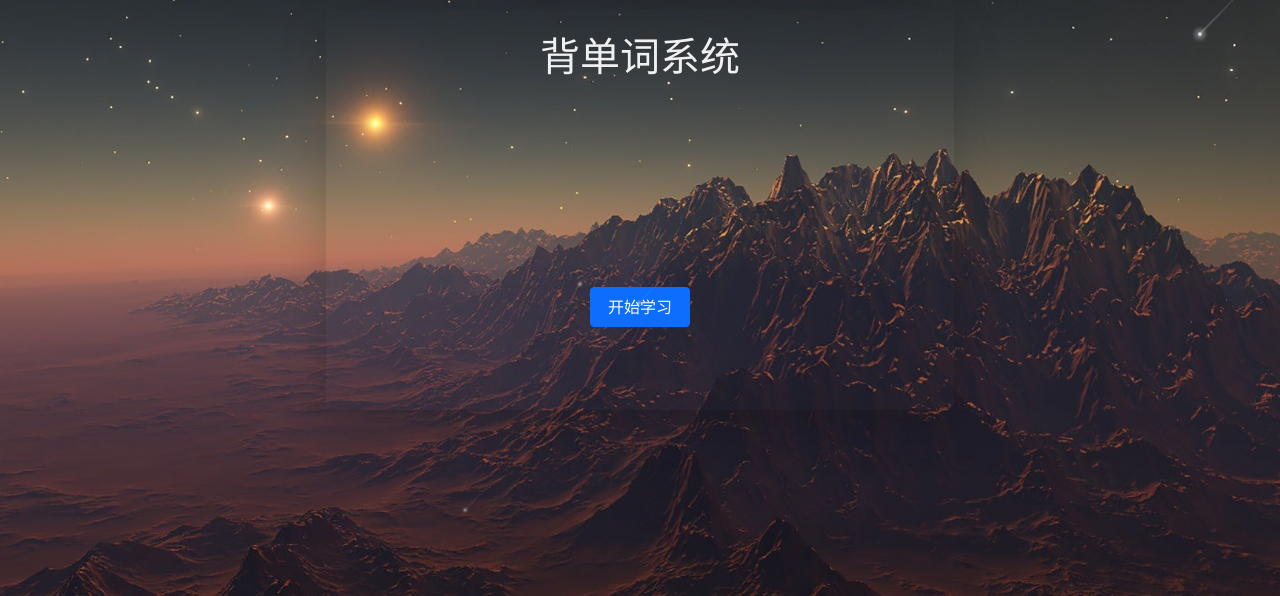
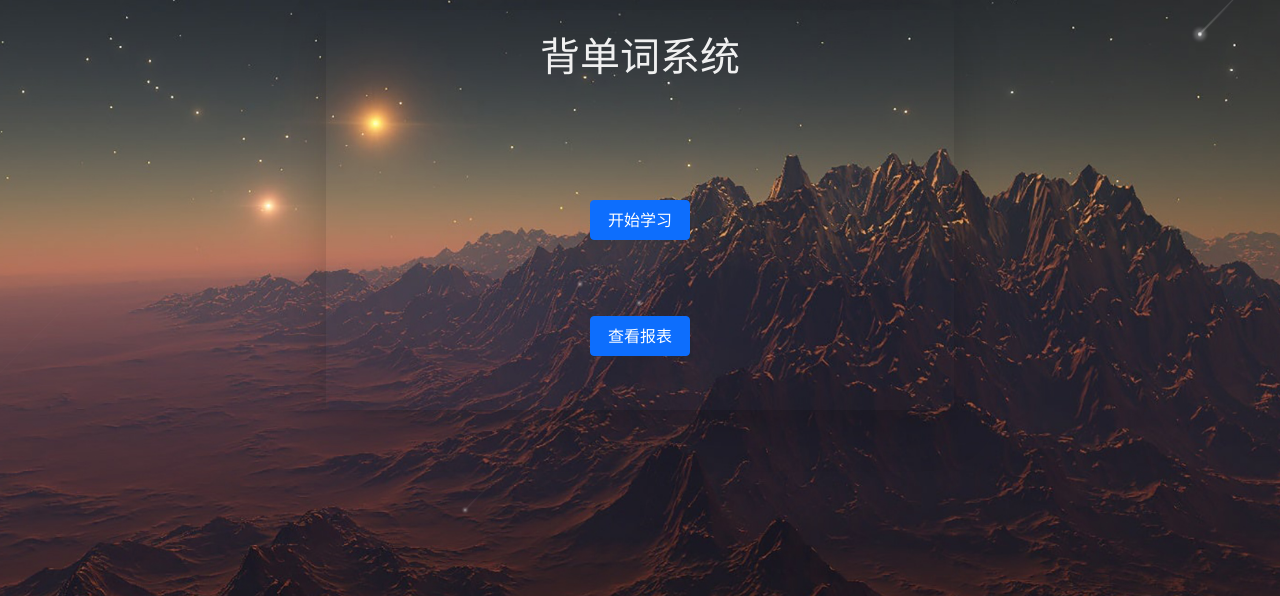
Before and after one commit to xRosemary/Vocabulary-memorizing-software, a Flask app: page /index in a window 1280 px wide. Shown: the part 166-762 px from the top of the page. Run offline with Flask 2, Linux system fonts and the light colour scheme; some libraries are stand-ins or nearby versions.

Commit message:
Add files via upload

```diff
--- a/templates/newindex.html
+++ b/templates/newindex.html
@@ -26,6 +26,9 @@
         <div id="word_str" style="color:#f0f0f0;text-align:center;font-size:40px">背单词系统</div>
         <button id="start" class="btn btn-primary" style="width: 50%;height:40px;bottom: 10px;margin: auto">开始学习
         </button>
+        <button id="getBoxPic" class="btn btn-primary" style="width: 50%;height:40px;bottom: 10px;margin: auto">查看报表
+        </button>
+
 
     </div>
 
```
